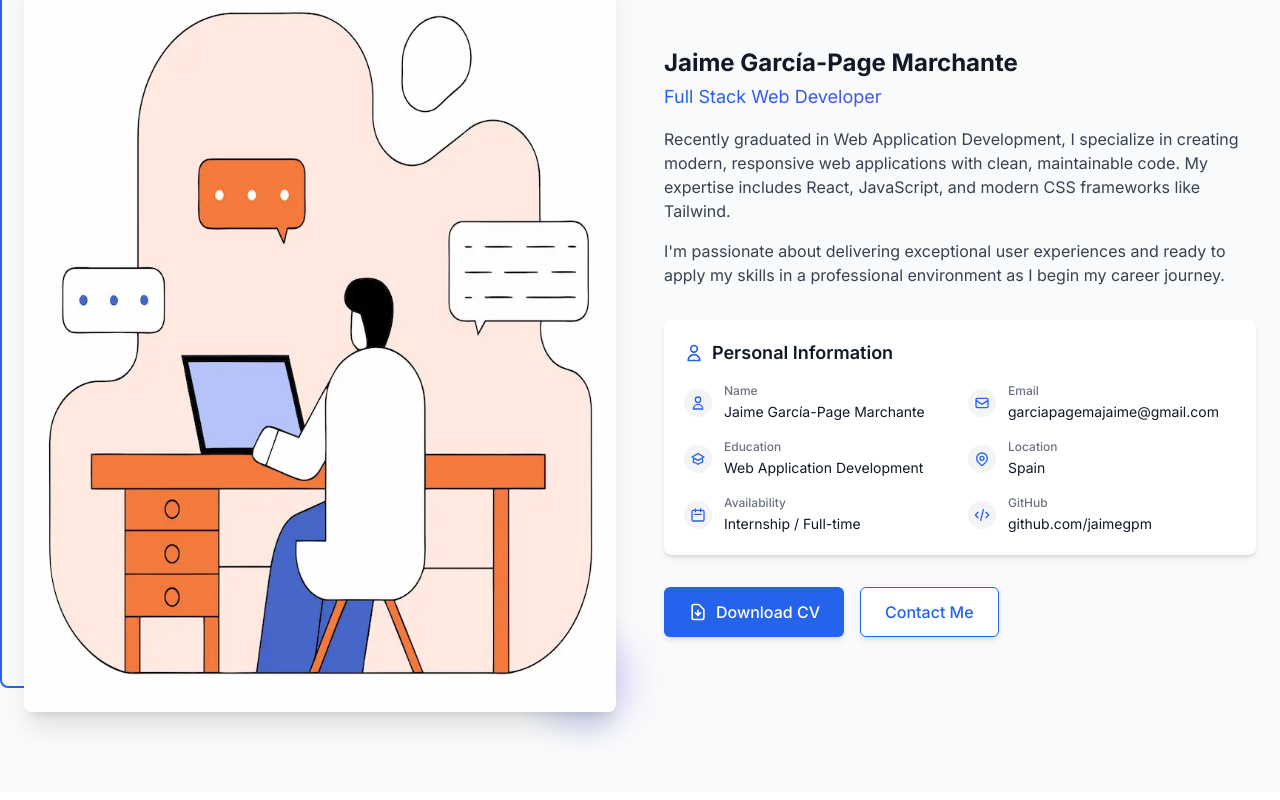
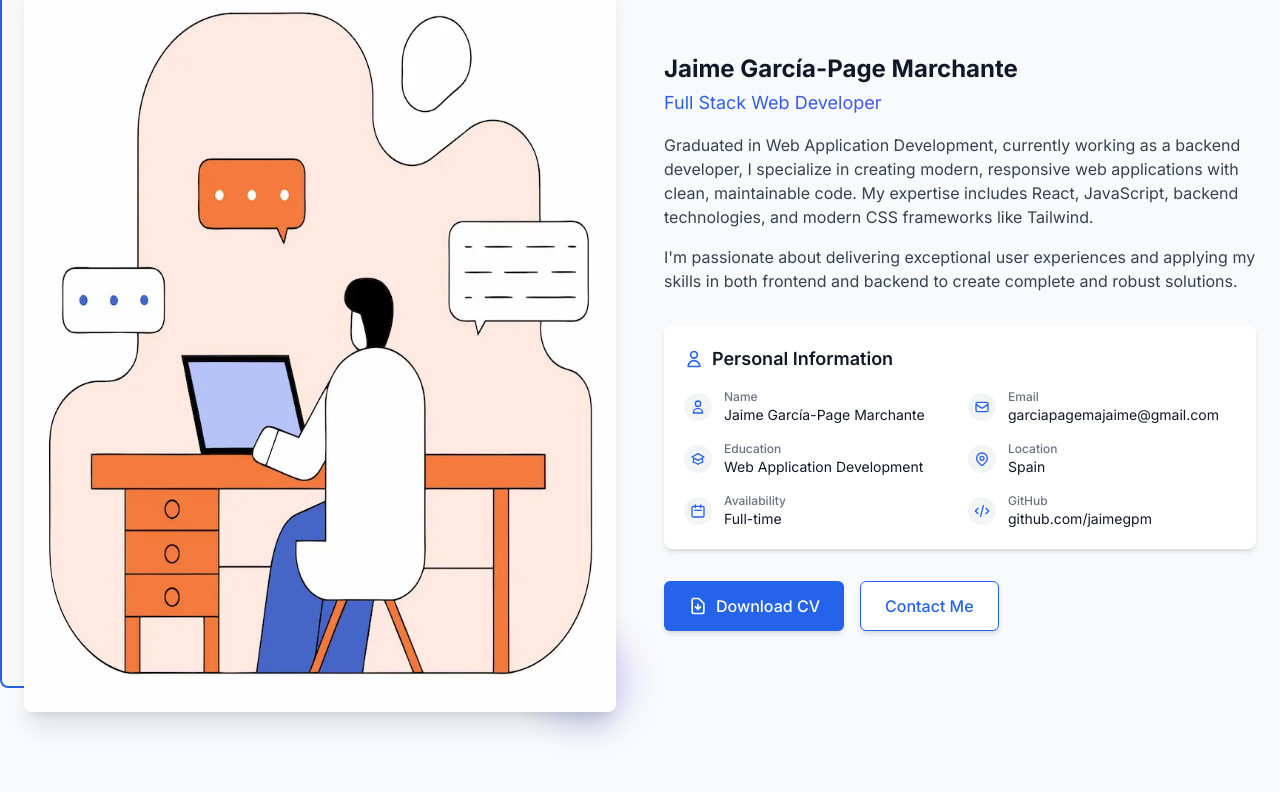
Before and after one commit to jaimegpm/Portfolio, a React (Vite) app: page / in a window 1280 px wide. Shown: the part 1080-1880 px from the top of the page. Built offline with nearby package versions, Linux system fonts and the light colour scheme.

Commit message:
Fix some typos

```diff
--- a/src/components/layout/Footer.jsx
+++ b/src/components/layout/Footer.jsx
@@ -76,7 +76,7 @@ const Footer = () => {
               {[
                 { label: t('footer.emailLabel'), value: 'garciapagemajaime@gmail.com', icon: 'M3 8l7.89 5.26a2 2 0 002.22 0L21 8M5 19h14a2 2 0 002-2V7a2 2 0 00-2-2H5a2 2 0 00-2 2v10a2 2 0 002 2z' },
                 { label: t('footer.locationLabel'), value: 'Spain', icon: 'M17.657 16.657L13.414 20.9a1.998 1.998 0 01-2.827 0l-4.244-4.243a8 8 0 1111.314 0z M15 11a3 3 0 11-6 0 3 3 0 016 0z' },
-                { label: t('footer.availabilityLabel'), value: 'Internship / Full-time', icon: 'M8 7V3m8 4V3m-9 8h10M5 21h14a2 2 0 002-2V7a2 2 0 00-2-2H5a2 2 0 00-2 2v12a2 2 0 002 2z' },
+                { label: t('footer.availabilityLabel'), value: t('about.availabilityValue'), icon: 'M8 7V3m8 4V3m-9 8h10M5 21h14a2 2 0 002-2V7a2 2 0 00-2-2H5a2 2 0 00-2 2v12a2 2 0 002 2z' },
               ].map((contact) => (
                 <li key={contact.label} className="footer__contact-item flex items-start">
                   <svg className="w-5 h-5 text-primary dark:text-primary-light mt-0.5 mr-3" fill="none" viewBox="0 0 24 24" stroke="currentColor">
--- a/src/components/sections/About.jsx
+++ b/src/components/sections/About.jsx
@@ -85,102 +85,102 @@ const About = () => {
               </h4>
 
               <div className="about__info space-y-4">
-                <div className="about__info-row flex flex-col sm:flex-row sm:space-x-4">
-                  <div className="about__info-item flex items-center mb-3 sm:mb-0 sm:flex-1">
-                    <div className="about__info-icon-wrapper mr-3 p-1.5 bg-gray-100 dark:bg-gray-700 rounded-full">
+                <div className="about__info-row flex flex-col sm:flex-row sm:gap-4">
+                  <div className="about__info-item flex items-center mb-3 sm:mb-0 flex-1 min-w-0">
+                    <div className="about__info-icon-wrapper mr-3 p-1.5 bg-gray-100 dark:bg-gray-700 rounded-full flex-shrink-0">
                       <svg className="w-4 h-4 text-primary dark:text-primary-light" fill="none" viewBox="0 0 24 24" stroke="currentColor">
                         <path strokeLinecap="round" strokeLinejoin="round" strokeWidth={2} d="M16 7a4 4 0 11-8 0 4 4 0 018 0zM12 14a7 7 0 00-7 7h14a7 7 0 00-7-7z" />
                       </svg>
                     </div>
-                    <div className="overflow-hidden">
+                    <div className="min-w-0 flex-1">
                       <span className="about__info-label text-xs font-medium text-gray-500 dark:text-gray-400 block">
                         {t('about.nameLabel')}
                       </span>
-                      <span className="about__info-value text-gray-900 dark:text-white text-sm truncate">
+                      <span className="about__info-value text-gray-900 dark:text-white text-sm truncate block">
                         {t('about.name')}
                       </span>
                     </div>
                   </div>
 
-                  <div className="about__info-item flex items-center sm:flex-1">
-                    <div className="about__info-icon-wrapper mr-3 p-1.5 bg-gray-100 dark:bg-gray-700 rounded-full">
+                  <div className="about__info-item flex items-center flex-1 min-w-0">
+                    <div className="about__info-icon-wrapper mr-3 p-1.5 bg-gray-100 dark:bg-gray-700 rounded-full flex-shrink-0">
                       <svg className="w-4 h-4 text-primary dark:text-primary-light" fill="none" viewBox="0 0 24 24" stroke="currentColor">
                         <path strokeLinecap="round" strokeLinejoin="round" strokeWidth={2} d="M3 8l7.89 5.26a2 2 0 002.22 0L21 8M5 19h14a2 2 0 002-2V7a2 2 0 00-2-2H5a2 2 0 00-2 2v10a2 2 0 002 2z" />
                       </svg>
                     </div>
-                    <div className="overflow-hidden">
+                    <div className="min-w-0 flex-1">
                       <span className="about__info-label text-xs font-medium text-gray-500 dark:text-gray-400 block">
                         {t('about.emailLabel')}
                       </span>
-                      <span className="about__info-value text-gray-900 dark:text-white text-sm truncate">
+                      <span className="about__info-value text-gray-900 dark:text-white text-sm truncate block">
                         garciapagemajaime@gmail.com
                       </span>
                     </div>
                   </div>
                 </div>
 
-                <div className="about__info-row flex flex-col sm:flex-row sm:space-x-4">
-                  <div className="about__info-item flex items-center mb-3 sm:mb-0 sm:flex-1">
-                    <div className="about__info-icon-wrapper mr-3 p-1.5 bg-gray-100 dark:bg-gray-700 rounded-full">
+                <div className="about__info-row flex flex-col sm:flex-row sm:gap-4">
+                  <div className="about__info-item flex items-center mb-3 sm:mb-0 flex-1 min-w-0">
+                    <div className="about__info-icon-wrapper mr-3 p-1.5 bg-gray-100 dark:bg-gray-700 rounded-full flex-shrink-0">
                       <svg className="w-4 h-4 text-primary dark:text-primary-light" fill="none" viewBox="0 0 24 24" stroke="currentColor">
                         <path strokeLinecap="round" strokeLinejoin="round" strokeWidth={2} d="M12 14l9-5-9-5-9 5 9 5z M12 14l6.16-3.422a12.083 12.083 0 01.665 6.479A11.952 11.952 0 0012 20.055a11.952 11.952 0 00-6.824-2.998 12.078 12.078 0 01.665-6.479L12 14z" />
                       </svg>
                     </div>
-                    <div>
+                    <div className="min-w-0 flex-1">
                       <span className="about__info-label text-xs font-medium text-gray-500 dark:text-gray-400 block">
                         {t('about.educationLabel')}
                       </span>
-                      <span className="about__info-value text-gray-900 dark:text-white text-sm">
+                      <span className="about__info-value text-gray-900 dark:text-white text-sm block">
                         {t('about.educationValue')}
                       </span>
                     </div>
                   </div>
 
-                  <div className="about__info-item flex items-center sm:flex-1">
-                    <div className="about__info-icon-wrapper mr-3 p-1.5 bg-gray-100 dark:bg-gray-700 rounded-full">
+                  <div className="about__info-item flex items-center flex-1 min-w-0">
+                    <div className="about__info-icon-wrapper mr-3 p-1.5 bg-gray-100 dark:bg-gray-700 rounded-full flex-shrink-0">
                       <svg className="w-4 h-4 text-primary dark:text-primary-light" fill="none" viewBox="0 0 24 24" stroke="currentColor">
                         <path strokeLinecap="round" strokeLinejoin="round" strokeWidth={2} d="M17.657 16.657L13.414 20.9a1.998 1.998 0 01-2.827 0l-4.244-4.243a8 8 0 1111.314 0z M15 11a3 3 0 11-6 0 3 3 0 016 0z" />
                       </svg>
                     </div>
-                    <div>
+                    <div className="min-w-0 flex-1">
                       <span className="about__info-label text-xs font-medium text-gray-500 dark:text-gray-400 block">
                         {t('about.locationLabel')}
                       </span>
-                      <span className="about__info-value text-gray-900 dark:text-white text-sm">
+                      <span className="about__info-value text-gray-900 dark:text-white text-sm block">
                         {t('about.locationValue')}
                       </span>
                     </div>
                   </div>
                 </div>
 
-                <div className="about__info-row flex flex-col sm:flex-row sm:space-x-4">
-                  <div className="about__info-item flex items-center mb-3 sm:mb-0 sm:flex-1">
-                    <div className="about__info-icon-wrapper mr-3 p-1.5 bg-gray-100 dark:bg-gray-700 rounded-full">
+                <div className="about__info-row flex flex-col sm:flex-row sm:gap-4">
+                  <div className="about__info-item flex items-center mb-3 sm:mb-0 flex-1 min-w-0">
+                    <div className="about__info-icon-wrapper mr-3 p-1.5 bg-gray-100 dark:bg-gray-700 rounded-full flex-shrink-0">
                       <svg className="w-4 h-4 text-primary dark:text-primary-light" fill="none" viewBox="0 0 24 24" stroke="currentColor">
                         <path strokeLinecap="round" strokeLinejoin="round" strokeWidth={2} d="M8 7V3m8 4V3m-9 8h10M5 21h14a2 2 0 002-2V7a2 2 0 00-2-2H5a2 2 0 00-2 2v12a2 2 0 002 2z" />
                       </svg>
                     </div>
-                    <div>
+                    <div className="min-w-0 flex-1">
                       <span className="about__info-label text-xs font-medium text-gray-500 dark:text-gray-400 block">
                         {t('about.availabilityLabel')}
                       </span>
-                      <span className="about__info-value text-gray-900 dark:text-white text-sm">
+                      <span className="about__info-value text-gray-900 dark:text-white text-sm block">
                         {t('about.availabilityValue')}
                       </span>
                     </div>
                   </div>
 
-                  <div className="about__info-item flex items-center sm:flex-1">
-                    <div className="about__info-icon-wrapper mr-3 p-1.5 bg-gray-100 dark:bg-gray-700 rounded-full">
+                  <div className="about__info-item flex items-center flex-1 min-w-0">
+                    <div className="about__info-icon-wrapper mr-3 p-1.5 bg-gray-100 dark:bg-gray-700 rounded-full flex-shrink-0">
                       <svg className="w-4 h-4 text-primary dark:text-primary-light" fill="none" viewBox="0 0 24 24" stroke="currentColor">
                         <path strokeLinecap="round" strokeLinejoin="round" strokeWidth={2} d="M10 20l4-16m4 4l4 4-4 4M6 16l-4-4 4-4" />
                       </svg>
                     </div>
-                    <div>
+                    <div className="min-w-0 flex-1">
                       <span className="about__info-label text-xs font-medium text-gray-500 dark:text-gray-400 block">
                         {t('about.githubLabel')}
                       </span>
-                      <span className="about__info-value text-gray-900 dark:text-white text-sm">
+                      <span className="about__info-value text-gray-900 dark:text-white text-sm truncate block">
                         github.com/jaimegpm
                       </span>
                     </div>
--- a/src/translations/en.js
+++ b/src/translations/en.js
@@ -35,8 +35,8 @@ const en = {
     subtitle: "Web developer passionate about creating exceptional digital experiences",
     name: "Jaime García-Page Marchante",
     role: "Full Stack Web Developer",
-    description1: "Recently graduated in Web Application Development, I specialize in creating modern, responsive web applications with clean, maintainable code. My expertise includes React, JavaScript, and modern CSS frameworks like Tailwind.",
-    description2: "I'm passionate about delivering exceptional user experiences and ready to apply my skills in a professional environment as I begin my career journey.",
+    description1: "Graduated in Web Application Development, currently working as a backend developer, I specialize in creating modern, responsive web applications with clean, maintainable code. My expertise includes React, JavaScript, backend technologies, and modern CSS frameworks like Tailwind.",
+    description2: "I'm passionate about delivering exceptional user experiences and applying my skills in both frontend and backend to create complete and robust solutions.",
     personalInfo: "Personal Information",
     nameLabel: "Name",
     emailLabel: "Email",
@@ -45,7 +45,7 @@ const en = {
     locationLabel: "Location",
     locationValue: "Spain",
     availabilityLabel: "Availability",
-    availabilityValue: "Internship / Full-time",
+    availabilityValue: "Full-time",
     githubLabel: "GitHub",
     downloadCV: "Download CV",
     contactMe: "Contact Me"
--- a/src/translations/es.js
+++ b/src/translations/es.js
@@ -35,8 +35,8 @@ const es = {
     subtitle: "Desarrollador web apasionado por crear experiencias digitales excepcionales",
     name: "Jaime García-Page Marchante",
     role: "Desarrollador Web Full Stack",
-    description1: "Recién graduado en Desarrollo de Aplicaciones Web, me especializo en crear aplicaciones web modernas y responsivas con código limpio y mantenible. Mi experiencia incluye React, JavaScript y frameworks CSS modernos como Tailwind.",
-    description2: "Me apasiona ofrecer experiencias de usuario excepcionales y estoy listo para aplicar mis habilidades en un entorno profesional al comenzar mi trayectoria profesional.",
+    description1: "Graduado en Desarrollo de Aplicaciones Web, actualmente trabajando como desarrollador backend, me especializo en crear aplicaciones web modernas y responsivas con código limpio y mantenible. Mi experiencia incluye React, JavaScript, tecnologías backend y frameworks CSS modernos como Tailwind.",
+    description2: "Me apasiona ofrecer experiencias de usuario excepcionales y aplicar mis habilidades tanto en el frontend como en el backend para crear soluciones completas y robustas.",
     personalInfo: "Información Personal",
     nameLabel: "Nombre",
     emailLabel: "Correo",
@@ -45,7 +45,7 @@ const es = {
     locationLabel: "Ubicación",
     locationValue: "España",
     availabilityLabel: "Disponibilidad",
-    availabilityValue: "Prácticas / Tiempo completo",
+    availabilityValue: "Tiempo completo",
     githubLabel: "GitHub",
     downloadCV: "Descargar CV",
     contactMe: "Contáctame"
```
